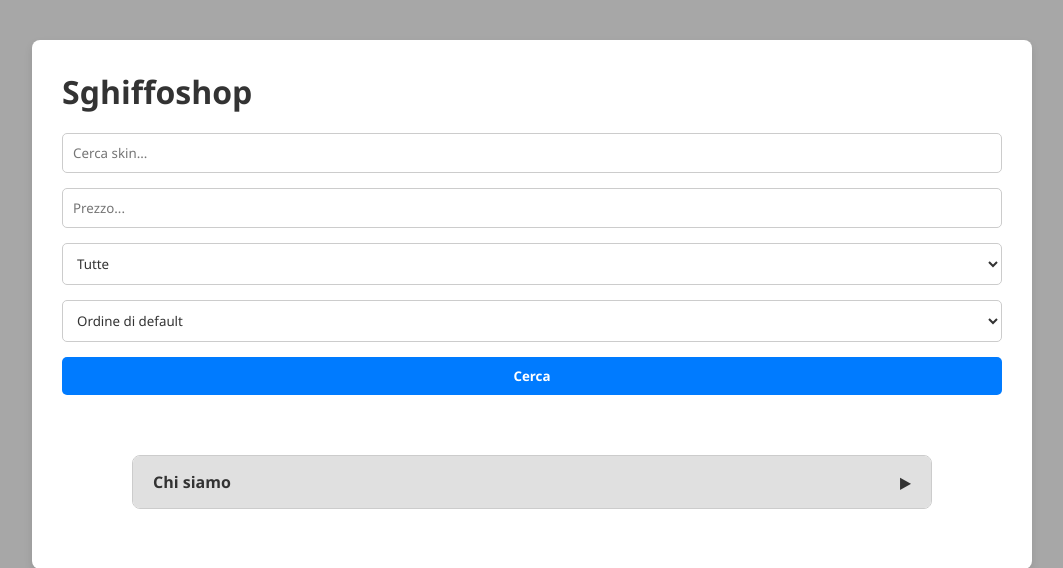
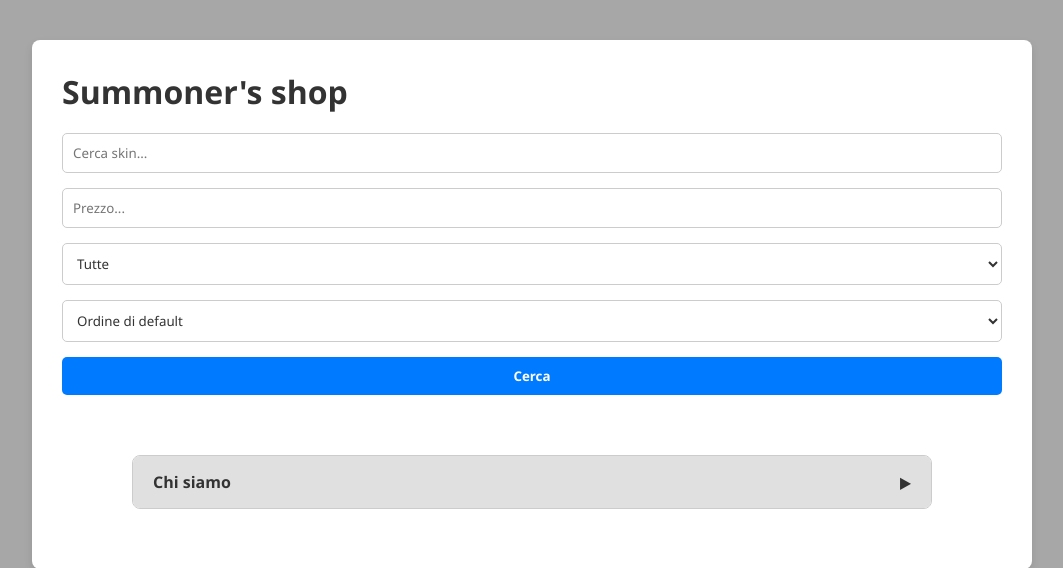
Before and after one commit to ErikCoraz/store_skin, a PHP site: page / in a window 1280 px wide. Shown: the part 70-638 px from the top of the page, without its empty margins (108-1171 px from the left). Run offline with PHP 8.4, Linux system fonts and the light colour scheme; data that the repository does not hold is empty.

Commit message:
nome sito.php

```diff
--- a/index.php
+++ b/index.php
@@ -134,7 +134,7 @@ if ($_SERVER['REQUEST_METHOD'] === 'POST' && isset($_POST['action']) && $_POST['
 </nav>
 
     <main class="container">
-        <h1>Sghiffoshop</h1>
+        <h1>Summoner's shop</h1>
 
 <form method="GET">
     <input type="text" name="search" placeholder="Cerca skin..." value="<?= htmlspecialchars($search) ?>">
```
